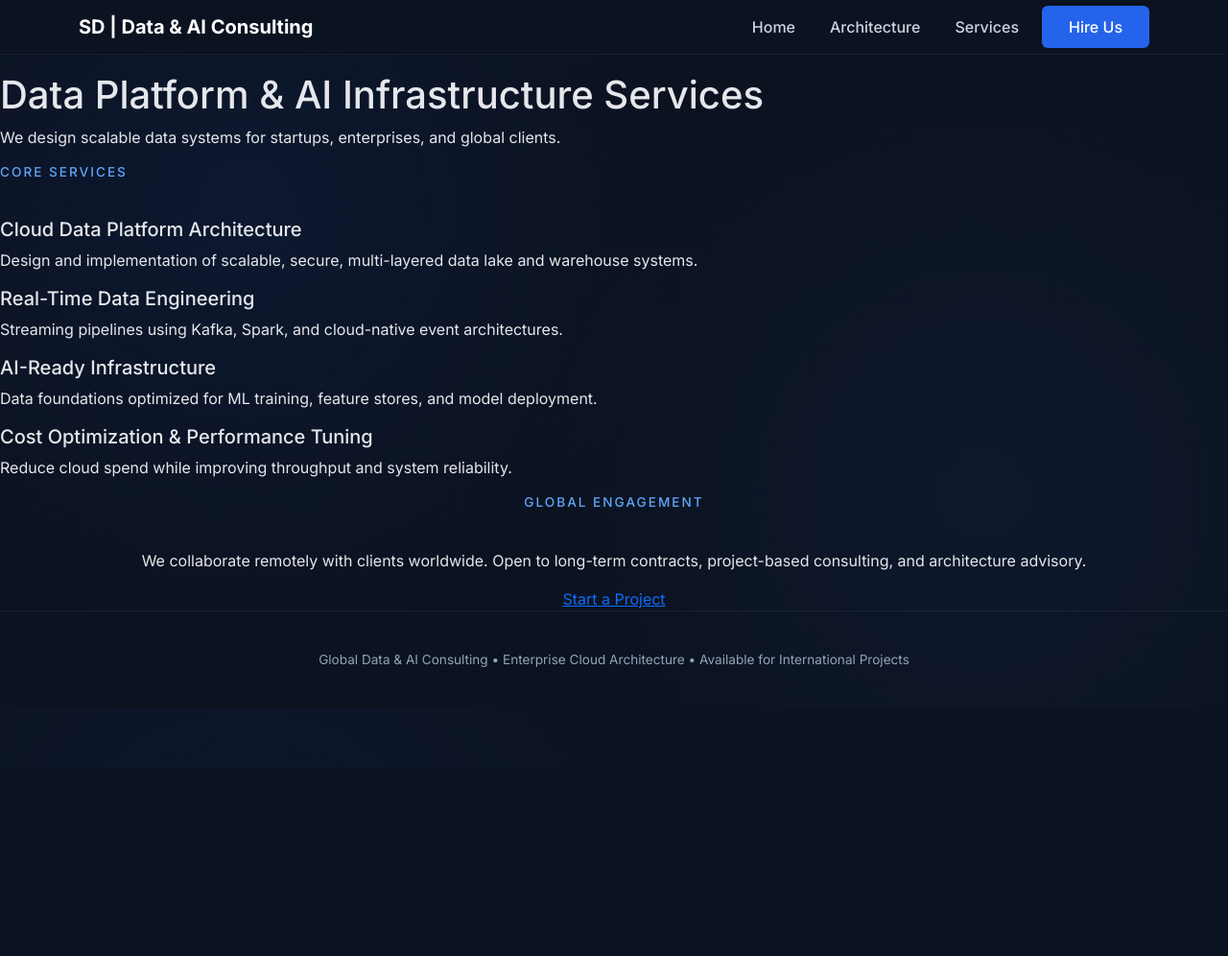
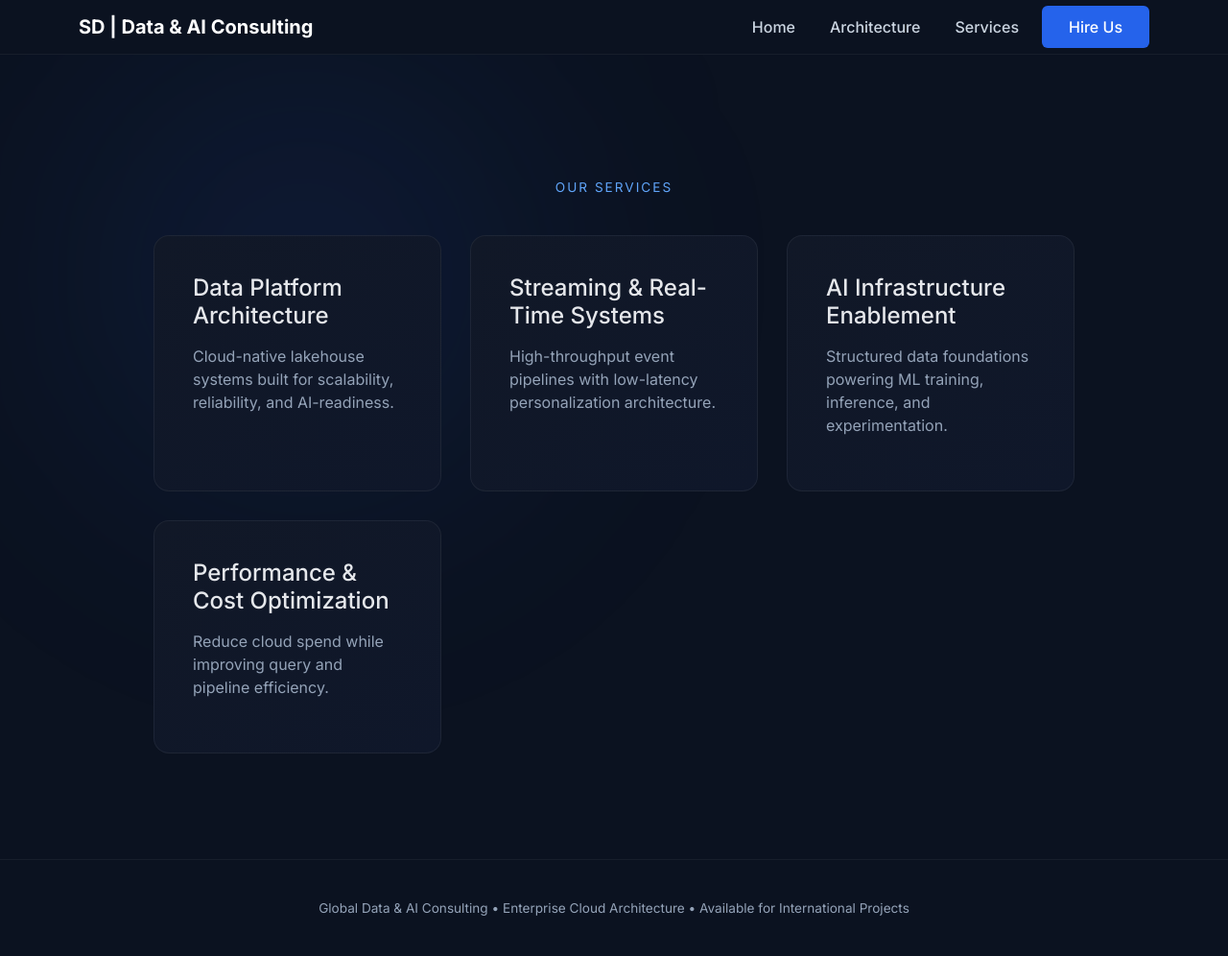
Before and after one commit to shradhadubey/shradha-dubey-portfolio, a Flask app: page /services in a window 1280 px wide. Shown: the whole page at 96% size. Before the commit the page ends 695 px from the top, so only its background shows below. Run offline with Flask 3, Linux system fonts and the light colour scheme.

Commit message:
attempt to enhance service page and landing page

```diff
--- a/static/css/styles.css
+++ b/static/css/styles.css
@@ -9,19 +9,31 @@
 body {
     margin: 0;
     font-family: 'Inter', sans-serif;
-    background: radial-gradient(
-        circle at 20% 30%,
-        rgba(37, 99, 235, 0.08),
-        transparent 40%
-    ),
-    radial-gradient(
-        circle at 80% 70%,
-        rgba(59, 130, 246, 0.06),
-        transparent 40%
-    ),
-    #0b1220;
+    background: #0b1220;
     color: #e5e7eb;
     padding-top: 75px;
+    overflow-x: hidden;
+    position: relative;
+}
+
+/* Animated gradient glow */
+
+body::before {
+    content: "";
+    position: fixed;
+    width: 800px;
+    height: 800px;
+    top: -200px;
+    left: -200px;
+    background: radial-gradient(circle, rgba(37,99,235,0.15), transparent 60%);
+    filter: blur(120px);
+    animation: glowMove 12s infinite alternate ease-in-out;
+    z-index: -1;
+}
+
+@keyframes glowMove {
+    0% { transform: translate(0px, 0px); }
+    100% { transform: translate(200px, 150px); }
 }
 
 .main-wrapper {
@@ -29,7 +41,15 @@ body {
 }
 
 .section {
-    padding: 100px 0;
+    padding: 110px 0;
+    opacity: 0;
+    transform: translateY(40px);
+    transition: all 0.8s ease;
+}
+
+.section.visible {
+    opacity: 1;
+    transform: translateY(0);
 }
 
 .container-narrow {
@@ -184,3 +244,39 @@ body {
         margin-top: 10px;
     }
 }
+
+/* =====================================
+   SERVICES GRID
+===================================== */
+
+.services-grid {
+    display: grid;
+    grid-template-columns: repeat(auto-fit, minmax(280px, 1fr));
+    gap: 30px;
+    margin-top: 40px;
+}
+
+.service-card {
+    background: linear-gradient(
+        145deg,
+        #111827,
+        #0f172a
+    );
+    padding: 40px;
+    border-radius: 16px;
+    border: 1px solid rgba(255,255,255,0.06);
+    transition: all 0.3s ease;
+}
+
+.service-card:hover {
+    transform: translateY(-8px);
+    border-color: rgba(37,99,235,0.4);
+}
+
+.service-card h4 {
+    margin-bottom: 15px;
+}
+
+.service-card p {
+    color: #94a3b8;
+}
--- a/templates/base.html
+++ b/templates/base.html
@@ -69,5 +69,24 @@
 </footer>
 
 <script src="https://cdn.jsdelivr.net/npm/bootstrap@5.3.2/dist/js/bootstrap.bundle.min.js"></script>
+
+<script>
+document.addEventListener("DOMContentLoaded", function () {
+    const sections = document.querySelectorAll(".section");
+
+    const observer = new IntersectionObserver(entries => {
+        entries.forEach(entry => {
+            if (entry.isIntersecting) {
+                entry.target.classList.add("visible");
+            }
+        });
+    }, { threshold: 0.15 });
+
+    sections.forEach(section => {
+        observer.observe(section);
+    });
+});
+</script>
+
 </body>
 </html>
--- a/templates/services.html
+++ b/templates/services.html
@@ -1,66 +1,48 @@
 {% extends "base.html" %}
 {% block content %}
 
-<section class="hero-section">
-    <div class="hero-content">
-        <h1 class="hero-title">Data Platform & AI Infrastructure Services</h1>
-        <p class="hero-subtitle">
-            We design scalable data systems for startups, enterprises, and global clients.
-        </p>
-    </div>
-</section>
+<section class="section">
+    <div class="container-narrow">
 
-<section class="content-section">
-    <h3 class="section-title">Core Services</h3>
+        <div class="section-title text-center">Our Services</div>
 
-    <div class="service-grid">
+        <div class="services-grid">
 
             <div class="service-card">
-            <h5>Cloud Data Platform Architecture</h5>
+                <h4>Data Platform Architecture</h4>
                 <p>
-                Design and implementation of scalable, secure,
-                multi-layered data lake and warehouse systems.
+                    Cloud-native lakehouse systems built
+                    for scalability, reliability, and AI-readiness.
                 </p>
             </div>
 
             <div class="service-card">
-            <h5>Real-Time Data Engineering</h5>
+                <h4>Streaming & Real-Time Systems</h4>
                 <p>
-                Streaming pipelines using Kafka, Spark, and
-                cloud-native event architectures.
+                    High-throughput event pipelines with
+                    low-latency personalization architecture.
                 </p>
             </div>
 
             <div class="service-card">
-            <h5>AI-Ready Infrastructure</h5>
+                <h4>AI Infrastructure Enablement</h4>
                 <p>
-                Data foundations optimized for ML training,
-                feature stores, and model deployment.
+                    Structured data foundations powering
+                    ML training, inference, and experimentation.
                 </p>
             </div>
 
             <div class="service-card">
-            <h5>Cost Optimization & Performance Tuning</h5>
+                <h4>Performance & Cost Optimization</h4>
                 <p>
-                Reduce cloud spend while improving throughput
-                and system reliability.
+                    Reduce cloud spend while improving
+                    query and pipeline efficiency.
                 </p>
+            </div>
+
         </div>
 
     </div>
 </section>
 
-<section class="content-section text-center">
-    <h3 class="section-title">Global Engagement</h3>
-    <p>
-        We collaborate remotely with clients worldwide.
-        Open to long-term contracts, project-based consulting,
-        and architecture advisory.
-    </p>
-
-    <a href="/#contact" class="btn-primary mt-3">
-        Start a Project
-    </a>
-</section>
-
 {% endblock %}
```
Also changed, not shown: other parts of static/css/styles.css (+40 -0 lines), templates/index.html (+15 -14 lines). Lines whose indentation alone changed are shown as unchanged.
